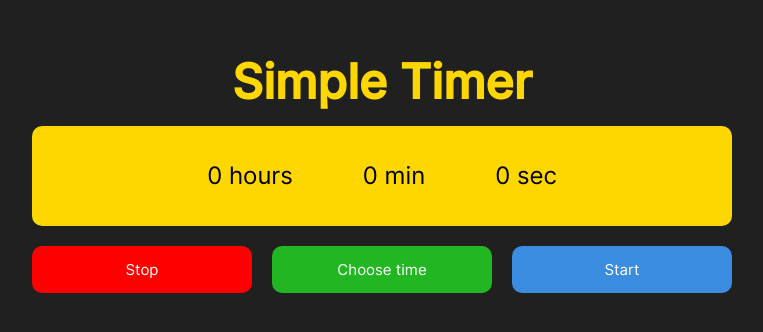
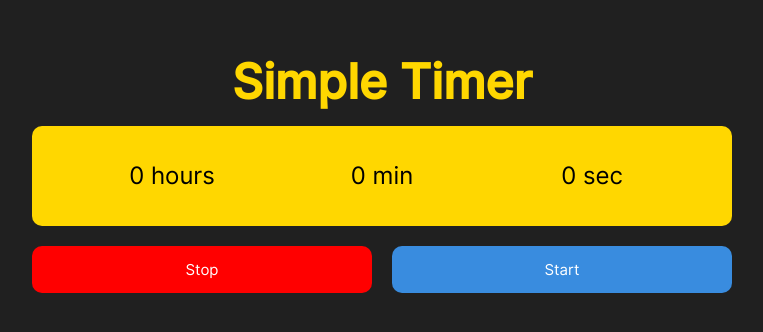
Before and after one commit to SKom2/react-timer, a React (Create React App) app: page / in a window 1280 px wide. Shown: the part 142-474 px from the top of the page, without its empty margins (258-1021 px from the left). Built offline with nearby package versions, Linux system fonts and the light colour scheme.

Commit message:
possibility to enter the time values

```diff
--- a/src/components/Timer/Timer.css
+++ b/src/components/Timer/Timer.css
@@ -1,6 +1,11 @@
 .timer .timer__values, .timer .timer__title {
   margin: 0;
   padding: 0;
+}
+
+input::-webkit-outer-spin-button,
+input::-webkit-inner-spin-button {
+  -webkit-appearance: none;
 }
 
 .timer {
@@ -21,8 +26,16 @@
   justify-content: center;
   align-items: center;
 }
+.timer .timer__container:hover {
+  outline: 3px solid white;
+  cursor: pointer;
+}
 .timer .timer__values {
   font-weight: 400;
+  background-color: transparent;
+  width: 20%;
+  text-align: center;
+  border: none;
 }
 .timer .timer__buttons {
   display: grid;
@@ -42,7 +55,7 @@
 .timer .timer__buttons .timer__button.start-button {
   background-color: #398cdf;
 }
-.timer .timer__buttons .timer__button.cancel-button {
+.timer .timer__buttons .timer__button.stop-button, .timer .timer__buttons .timer__button.cancel-button {
   background-color: red;
 }
 .timer .timer__buttons .timer__button.reset-button {
--- a/src/components/Timer/Timer.js
+++ b/src/components/Timer/Timer.js
@@ -1,5 +1,6 @@
 import './Timer.scss';
 import { useEffect, useState } from "react";
+import {useForm} from "../../hooks/useForm";
 
 export default function Timer() {
     const [time, setTime] = useState(0);
@@ -9,31 +10,14 @@ export default function Timer() {
     const [isRunning, setIsRunning] = useState(false);
     const [intervalId, setIntervalId] = useState(null);
     const [isStopButton, setIsStopButton] = useState(true)
+    const [isFormAvailable, setIsFormAvailable] = useState(false)
     const [isTimingsState, setIsTimingsState] = useState(false)
 
-    function goOnTimingTable(){
-        if (isRunning) return;
-        setIsTimingsState(true);
-    }
-
-    function chooseTiming(e){
-        console.log(e.target.textContent.replace(/\d+/g, "").trim())
-        const unitsOfTime = e.target.textContent.replace(/\d+/g, "").trim();
-        const time = parseInt(e.target.textContent)
-        if (unitsOfTime === 'sec'){
-            setSeconds(time);
-            setTime(time)
-        }
-        if (unitsOfTime === 'min'){
-            setMinutes(time)
-            setTime(time * 60)
-        }
-        if (unitsOfTime === 'hour'){
-            setHours(time)
-            setTime(time * 3600)
-        }
-        setIsTimingsState(false)
-    }
+    const {values, handleChange, errors, isValid, setIsValid} = useForm({
+        hours: '',
+        minutes: '',
+        seconds: ''
+    });
 
     function startTimer() {
         if (isRunning) return;
@@ -73,8 +57,8 @@ export default function Timer() {
     function stopTimer(){
         if (!isRunning) return;
         clearInterval(intervalId)
+        setIsRunning(false)
         setIsStopButton(false)
-        setIsRunning(false)
     }
 
     function resetTimer(){
@@ -83,38 +67,74 @@ export default function Timer() {
         setMinutes(0);
         setSeconds(0);
         setTime(0)
+        displayTime(0)
+    }
+
+    function handleSubmit(event) {
+        event.preventDefault();
+        const hours = parseInt(values.hours) || 0;
+        const minutes = parseInt(values.minutes) || 0;
+        const seconds = parseInt(values.seconds) || 0;
+        const totalTime = hours * 3600 + minutes * 60 + seconds;
+        setTime(totalTime);
+        setIsFormAvailable(false);
+        setIsStopButton(true)
+        displayTime(totalTime)
     }
 
     return (
-        <section className='timer'>
+        <section className='timer' onSubmit={handleSubmit}>
             <h1 className='timer__title'>Simple Timer</h1>
-            <div className="timer__container">
+            {isFormAvailable ? (
+                <form className="timer__container">
+                    <input
+                        type='number'
+                        className="timer__values hours"
+                        placeholder='00 hours'
+                        name='hours'
+                        value={values.hours || ''}
+                        onChange={handleChange}
+                    ></input>
+                    <input
+                        type='number'
+                        className="timer__values minutes"
+                        placeholder='00 minutes'
+                        name='minutes'
+                        value={values.minutes || ''}
+                        onChange={handleChange}
+                    ></input>
+                    <input
+                        type='number'
+                        className="timer__values seconds"
+                        placeholder='00 secs'
+                        name='seconds'
+                        value={values.seconds || ''}
+                        onChange={handleChange}
+                    ></input>
+                    <button type="submit" className="timer__button start-button">Submit</button>
+                </form>
+            ) : (
+                <div className="timer__container" onClick={() => setIsFormAvailable(true)}>
                     <p className="timer__values hours">{hours} hours</p>
                     <p className="timer__values minutes">{minutes} min</p>
                     <p className="timer__values seconds">{seconds} sec</p>
                 </div>
+            )}
             <div className="timer__buttons">
-                {!isTimingsState ? (
+                {isFormAvailable ? (
+                    <>
+                        <button className="timer__button cancel-button" onClick={() => setIsFormAvailable(false)}>Cancel</button>
+                    </>
+                ) : (
                     <>
                         {isStopButton ?
-                                <button className="timer__button cancel-button" onClick={stopTimer}>Stop</button>
+                            <button className="timer__button stop-button" onClick={stopTimer}>Stop</button>
                             :
                             <button className="timer__button reset-button" onClick={resetTimer}>Reset</button>
                         }
-                                <button className="timer__button time-button" onClick={goOnTimingTable}>Choose time</button>
                         <button className="timer__button start-button" onClick={startTimer}>Start</button>
                     </>
-                    ) : (
-                        <>
-                            <button className="timer__button timing-button" onClick={chooseTiming}>15 sec</button>
-                            <button className="timer__button timing-button" onClick={chooseTiming}>1 min</button>
-                            <button className="timer__button timing-button" onClick={chooseTiming}>5 min</button>
-                            <button className="timer__button timing-button" onClick={chooseTiming}>15 min</button>
-                            <button className="timer__button timing-button" onClick={chooseTiming}>30 min</button>
-                            <button className="timer__button timing-button" onClick={chooseTiming}>1 hour</button>
-                        </>
-                    )
-                }
+                )}
 
             </div>
         </section>
--- a/src/components/Timer/Timer.scss
+++ b/src/components/Timer/Timer.scss
@@ -3,6 +3,10 @@
   padding: 0;
 }
 
+input::-webkit-outer-spin-button,
+input::-webkit-inner-spin-button {
+  -webkit-appearance: none;
+}
 
 .timer{
   margin: 200px auto 0;
@@ -23,11 +27,21 @@
     gap: 70px;
     justify-content: center;
     align-items: center;
+
+    &:hover{
+      outline: 3px solid white;
+      cursor: pointer;
+    }
   }
 
   .timer__values{
     @extend %default-values;
     font-weight: 400;
+    background-color: transparent;
+    width: 20%;
+    text-align: center;
+    border: none;
+
   }
 
   .timer__buttons{
@@ -49,7 +63,7 @@
         background-color: #398cdf;
       }
 
-      &.cancel-button{
+      &.stop-button, &.cancel-button{
         background-color: red;
       }
 
--- /dev/null
+++ b/src/hooks/useForm.js
@@ -0,0 +1,26 @@
+import {useState} from "react";
+
+export const useForm = (initialState) => {
+    const [values, setValues] = useState(initialState);
+    const [errors, setErrors] = useState({});
+    const [isValid, setIsValid] = useState(false);
+
+    function handleChange(evt){
+        const input = evt.target;
+        const name = input.name;
+        const value = input.value;
+        setValues({...values, [name]: value})
+        setErrors({...errors, [name]: input.validationMessage});
+        setIsValid(input.closest('form').checkValidity());
+    }
+
+    return {
+        values,
+        errors,
+        isValid,
+        handleChange,
+        setValues,
+        setIsValid,
+        setErrors,
+    };
+}
```
Also changed, not shown: 1 other file (tests, documents, lock files or other folders). Lines whose indentation alone changed are shown as unchanged.
